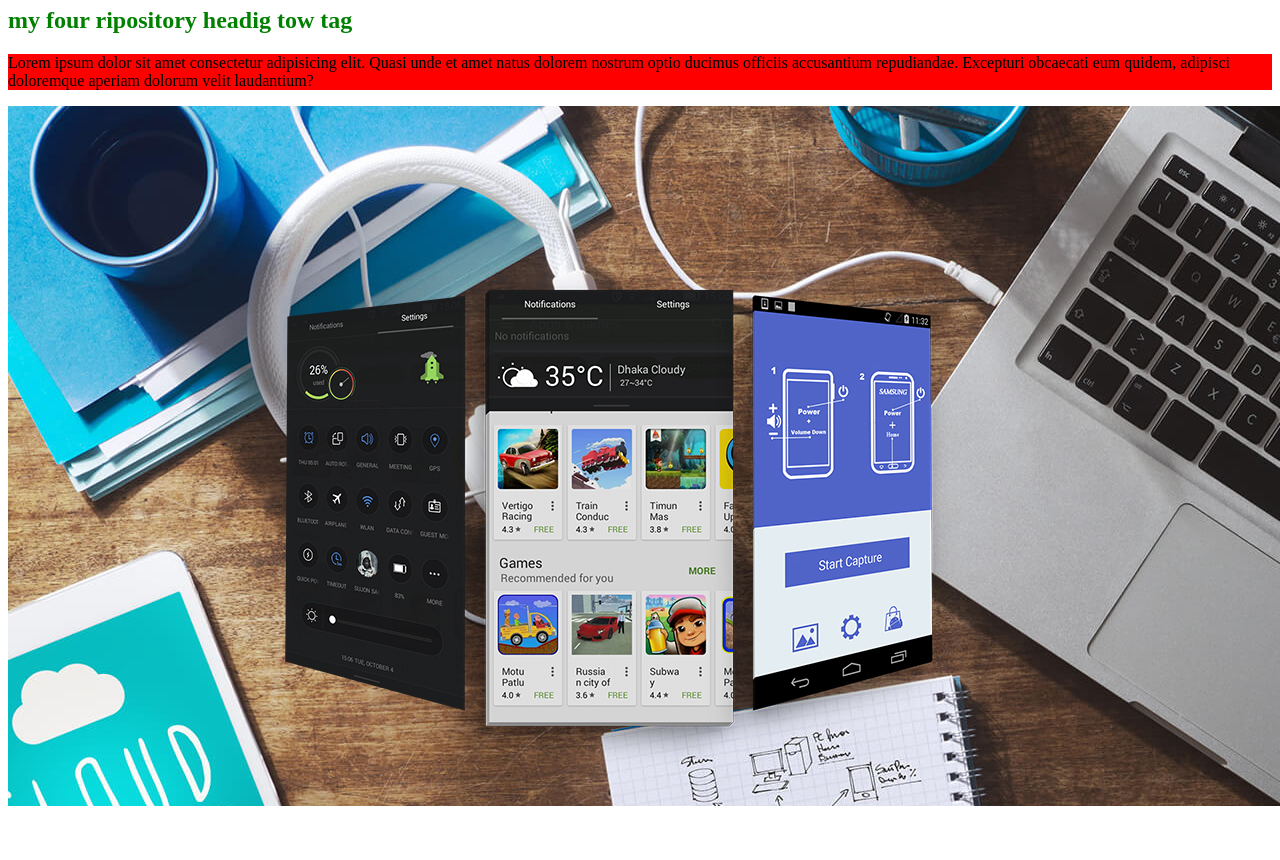
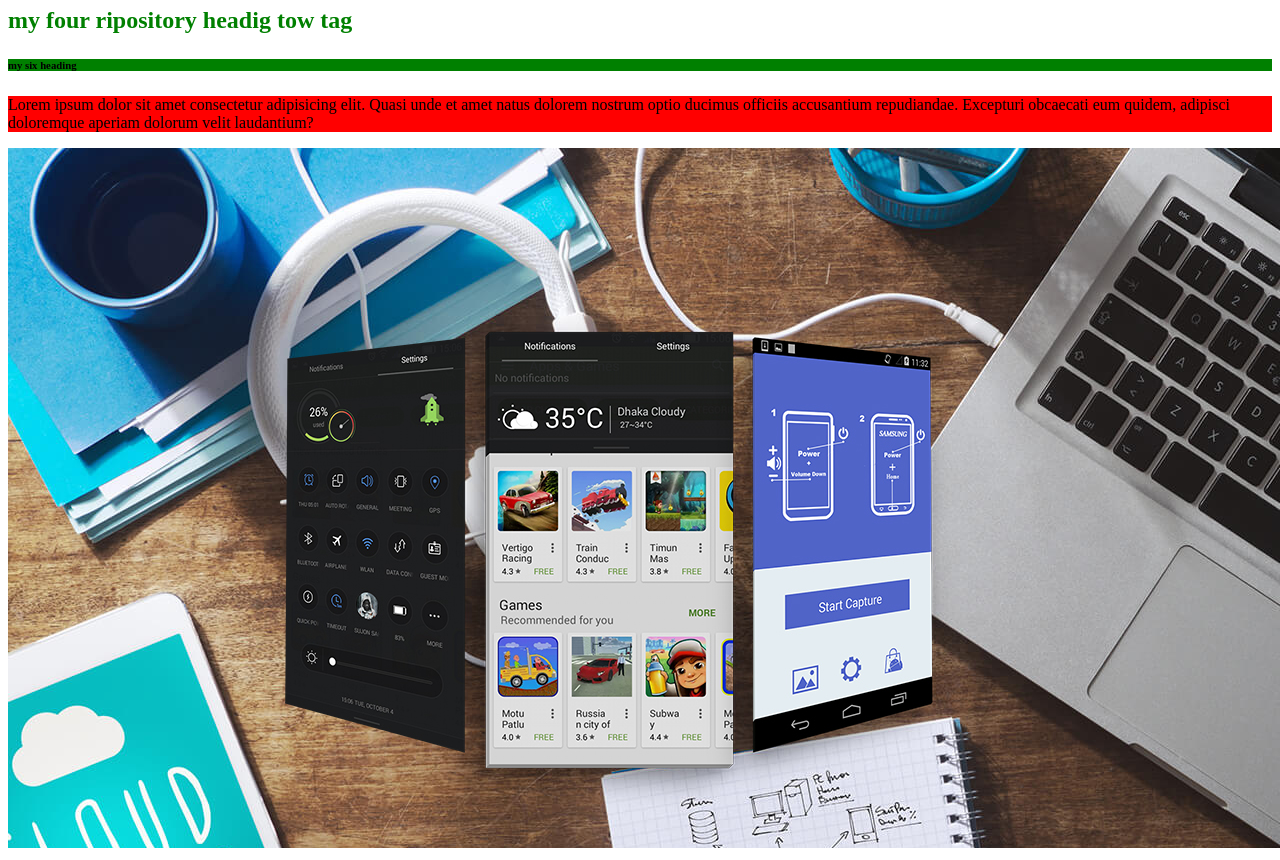
Before and after one commit to Mozammal8/my-four-ripo, a plain HTML site: page index.html in a window 1280 px wide. Shown: the part 73-933 px from the top of the page. Before the commit the page ends 891 px from the top, so only its background shows below. Drawn offline with Linux system fonts and the light colour scheme.

Commit message:
h6 color

```diff
--- a/index.html
+++ b/index.html
@@ -10,6 +10,7 @@
 <body>
    <h1>my four ripository</h1>
    <h2>my four ripository headig tow tag</h2>
+   <h6>my six heading</h6>
    <p>Lorem ipsum dolor sit amet consectetur adipisicing elit. Quasi unde et amet natus dolorem nostrum optio ducimus officiis accusantium repudiandae. Excepturi obcaecati eum quidem, adipisci doloremque aperiam dolorum velit laudantium?</p>
    <img src="banner1.jpg" type="images/png">
 </body>
--- a/style.css
+++ b/style.css
@@ -7,3 +7,6 @@ h2{
 p{
     background-color: red;
 }
+h6{
+    background-color: green;
+}
```
